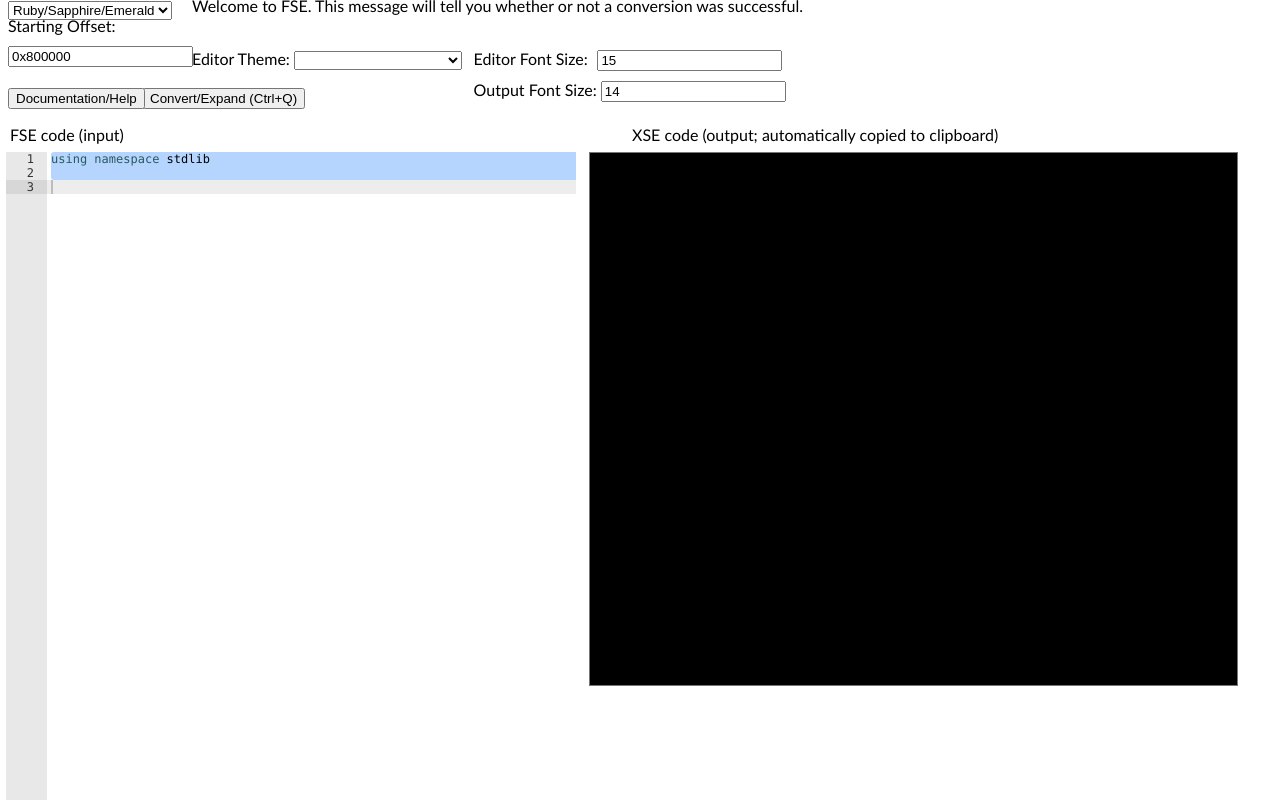
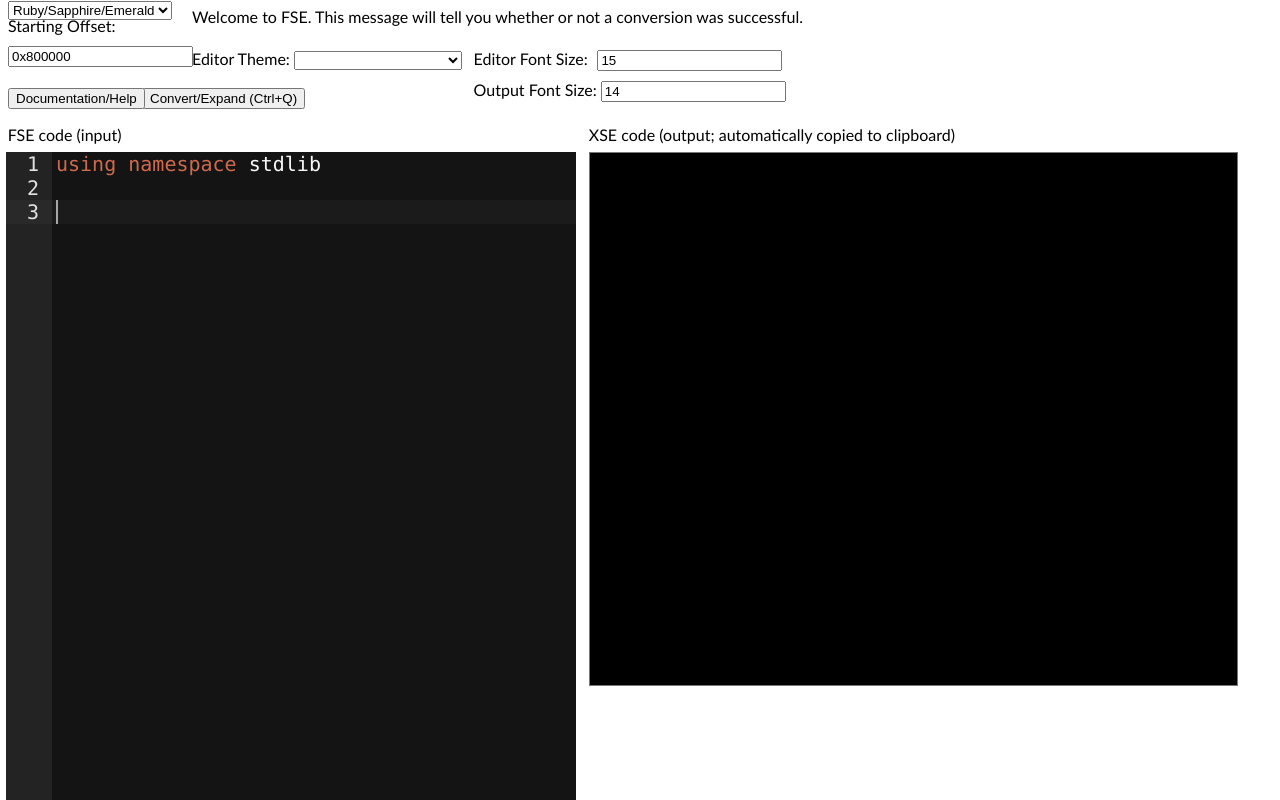
Before and after one commit to ps4star/FSE, a website: page index.html in a window 1280 px wide. Drawn offline with nearby package versions, Linux system fonts and the light colour scheme.

Commit message:
Add files via upload

```diff
--- a/index.html
+++ b/index.html
@@ -23,7 +23,7 @@
 		</div>
         <div style="position: absolute; left: 15%; top: 6.1%;">
         <label for="ts">Editor Theme:</label>
-        <select name="ts" id="theme" style="position: relative;" onclick="changeMode();">
+        <select name="ts" id="theme" style="position: relative;" onclick="changeMode();" defer>
 
         	<option>ambiance</option>
         	<option>chaos</option>
@@ -73,12 +73,15 @@
         <button id="help-button" onclick="launchHelp();" style="position: absolute; top: 11%;">Documentation/Help</button>
         <br>
         <br>
-        <p style="position: absolute; left: 10px; top: 13.65%;">FSE code (input)</p>
-        <p style="position: absolute; left: 632px; top: 13.65%;">XSE code (output; automatically copied to clipboard)</p>
+
         <div id="in" style="position: absolute; top: 19%; right: 0%; left: .5%; bottom: 0; margin-right: 55%;"></div>
+		<p style="position: absolute; left: 0.6%; top: 13.65%;">FSE code (input)</p>
+		<p style="position: absolute; left: 46%; top: 13.65%;">XSE code (output; automatically copied to clipboard)</p>
         <textarea id="out" cols="85" rows="33" readonly style="position: absolute; left: 46%; top: 18.95%; background-color: black; color: white; font-family: 'Trebuchet MS'; overflow-y: scroll; resize: none;"></textarea>
         <br>
-        <p id = "status" style="position: absolute; top: -2.5%; padding-top: 0%; left: 15%;">Welcome to FSE. This message will tell you whether or not a conversion was successful.</p>
+		<div style="position: absolute; top: -2.5%; padding-top: 1%; left: 15%; line-height: 1;">
+        <p id = "status">Welcome to FSE. This message will tell you whether or not a conversion was successful.</p>
+		</div>
         <script src="./ace/ace.js" type="text/javascript" charset="utf-8"></script>
         <script defer>
 
@@ -156,11 +159,15 @@ for (var i = 0; i < themeSel.options.length; i++) {
 themeSel.selectedIndex = ops.indexOf(localStorage["selection"]);
 
 function changeMode() {
-	localStorage["selection"] = themeSel.options[themeSel.selectedIndex].text;
+	try {
+		localStorage["selection"] = themeSel.options[themeSel.selectedIndex].text;
+	} catch(e) {
+		localStorage["selection"] = "twilight";
+	}
 	FSEeditor.setTheme("ace/theme/"+localStorage["selection"]);
 	document.getElementById('in').style.fontSize=csetfont;
 }
-changeMode();
+
 
 document.getElementById('in').style.fontSize=csetfont;
 
@@ -655,8 +662,10 @@ String.prototype.swapChars = function(arg1, arg2) {
 }
 
 window.onload = function() {
+	changeMode();
 	FSEeditor.setOptions({fontSize: "15pt"});
 	FSEeditor.clearSelection();
+
 }
 
 document.addEventListener("keydown", function(e) {
```
